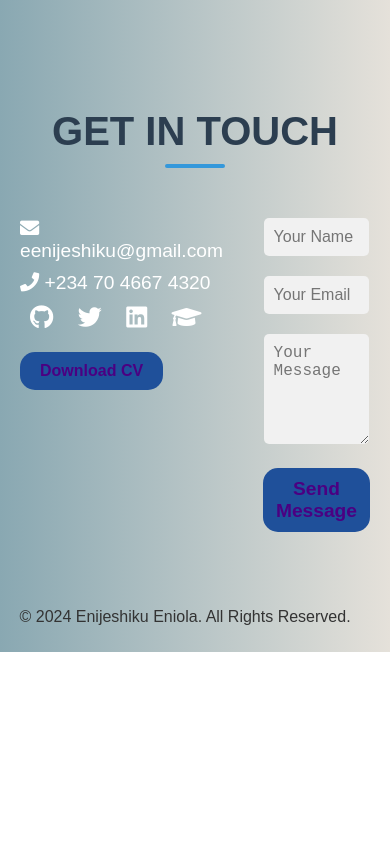
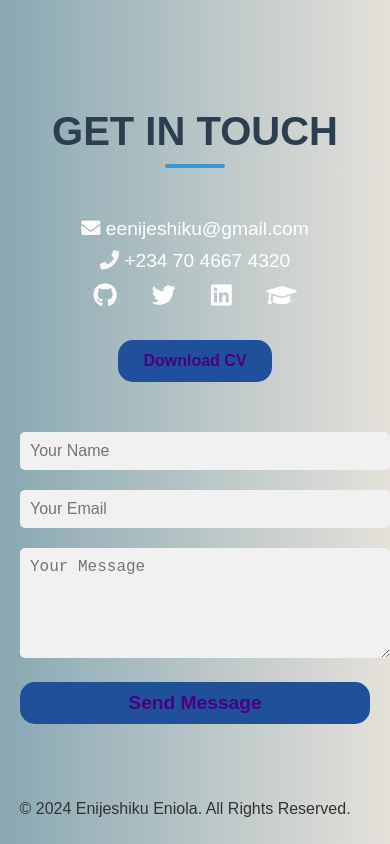
Before and after one commit to Hnn3y/eniolaenijeshiku, a plain HTML site: page index.html in a window 390 px wide. Shown: the part 5164-6008 px from the top of the page. Before the commit the page ends 5816 px from the top, so only its background shows below. Drawn offline with Linux system fonts and the light colour scheme.

Commit message:
New fixes

```diff
--- a/index.html
+++ b/index.html
@@ -3,7 +3,7 @@
 <head>
   <meta charset="UTF-8">
   <meta name="viewport" content="width=device-width, initial-scale=1.0">
-  <title>Henney's Portfolio</title>
+  <title>Enijeshiku Eniola's Portfolio</title>
   <link rel="stylesheet" href="styles.css">
   <link href="https://cdnjs.cloudflare.com/ajax/libs/font-awesome/5.15.4/css/all.min.css" rel="stylesheet">
 
--- a/styles.css
+++ b/styles.css
@@ -319,7 +319,6 @@ body {
 .contact-form {
   flex: 1;
   max-width: 500px;
-
 }
 
 .contact-form input, .contact-form textarea {
@@ -348,6 +347,43 @@ body {
 .contact-form button:hover {
   background: white;
 }
+
+/* Media Queries for Responsiveness */
+@media screen and (max-width: 768px) {
+  .contact-container {
+    flex-direction: column;
+    align-items: center;
+  }
+
+  .contact-info {
+    max-width: 100%;
+    text-align: center;
+  }
+
+  .contact-form {
+    max-width: 100%;
+  }
+
+  .contact-form input, .contact-form textarea {
+    width: 100%;
+  }
+
+  .contact-form button {
+    width: 100%;
+  }
+
+  .social-icons {
+    display: flex;
+    justify-content: center;
+    gap: 15px;
+  }
+
+  .btn-download {
+    margin-top: 30px;
+    padding: 12px 25px;
+  }
+}
+
 
 
 /* Section Container */
```
